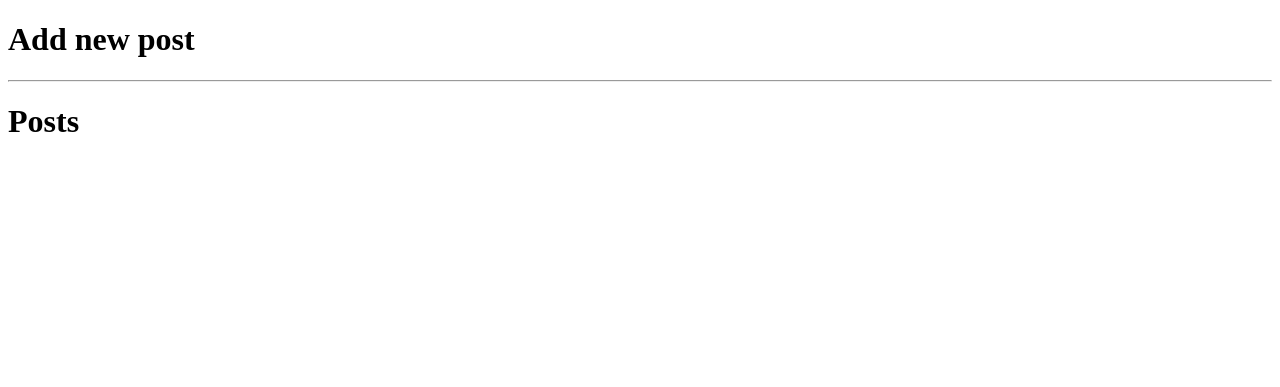
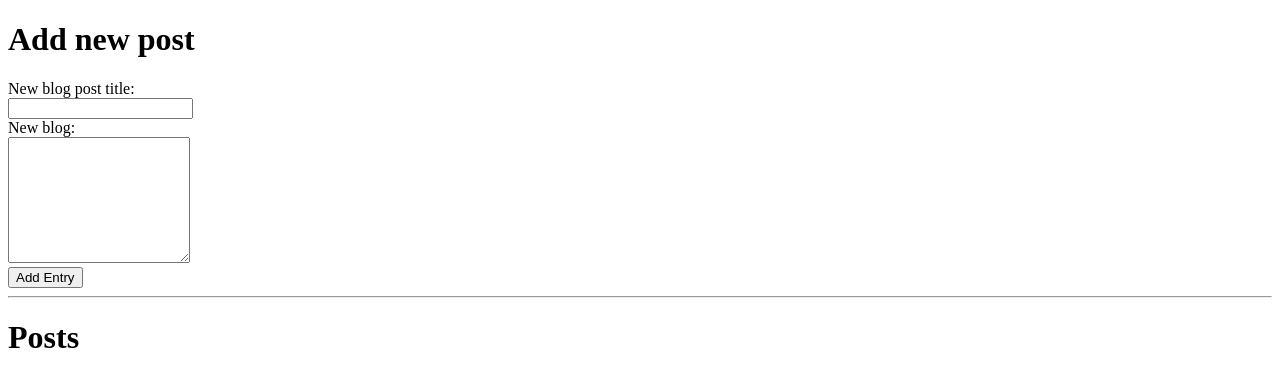
Before and after one commit to bpswim90/blogz, a Flask app: page / in a window 1280 px wide. Shown: the top 387 px of the page. Run offline with Flask 2, Linux system fonts and the light colour scheme.

Commit message:
Added new blog post form.

```diff
--- a/main.py
+++ b/main.py
@@ -11,4 +11,5 @@ db = SQLAlchemy(app)
 def index():
     return render_template('index.html')
 
+
 app.run()
--- a/templates/index.html
+++ b/templates/index.html
@@ -5,8 +5,28 @@
     </head>
     <body>
         <h1>Add new post</h1>
-        <!--TODO: Add blog post form-->
+        <form method='POST'>
+            <div>
+                <label>
+                    New blog post title:
+                    <br/>
+                    <input type="text" name='title' />
+                </label>
+            </div>
+            <div>
+                <label>
+                    New blog:
+                    <br/>
+                    <textarea name='content' rows='8'></textarea>
+                </label>
+            </div>
+            <div>
+                <input type="submit" value='Add Entry' />
+            </div>
+        </form>
+
         <hr />
+
         <h1>Posts</h1>
         <!--TODO: List old blog posts-->
     </body>
```
